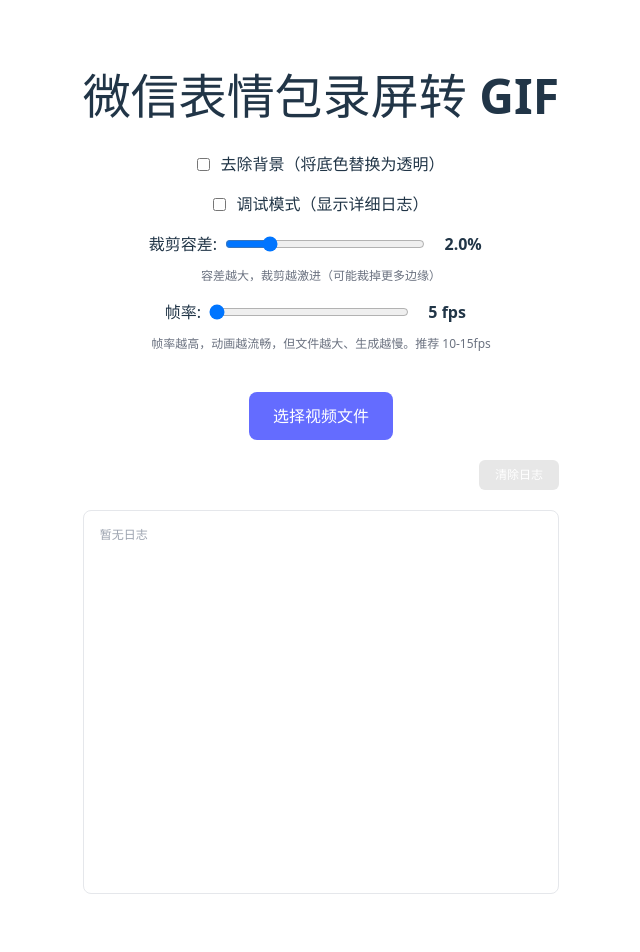
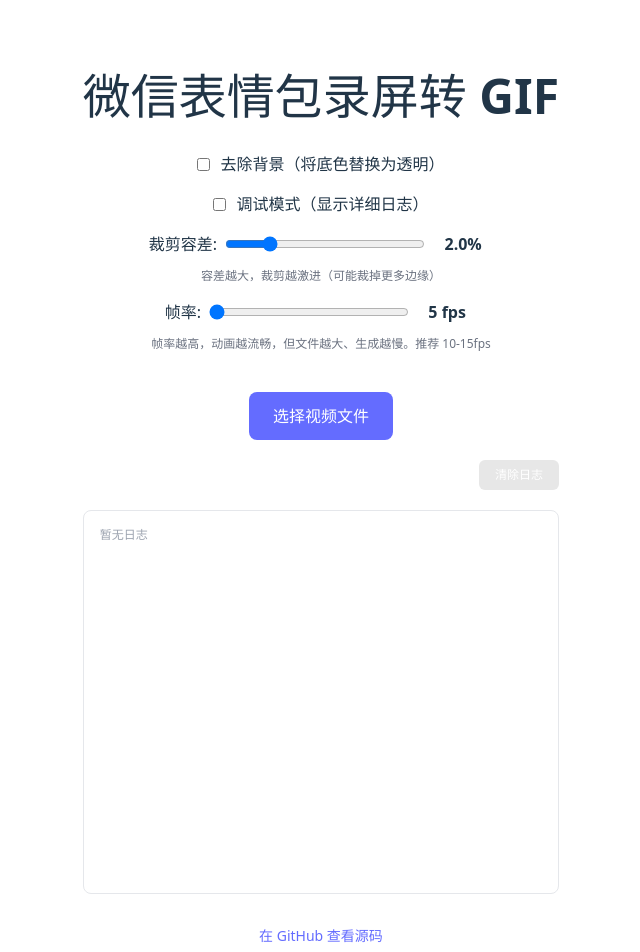
Before and after one commit to lyh543/wechat-sticker-screenrecord-to-gif, a React (Vite) app: page / in a window 1280 px wide. Shown: the top 952 px of the page, without its empty margins (319-959 px from the left). Built offline with nearby package versions, Linux system fonts and the light colour scheme.

Commit message:
feat: add link to view source code on GitHub

```diff
--- a/src/App.tsx
+++ b/src/App.tsx
@@ -172,6 +172,17 @@
       </div>
 
       <LogViewer logs={logs} />
+
+      <div className="mt-8 text-sm text-gray-500 flex justify-center">
+        <a
+          href="https://github.com/lyh543/wechat-sticker-screenrecord-to-gif"
+          target="_blank"
+          rel="noreferrer"
+          className="hover:underline"
+        >
+          在 GitHub 查看源码
+        </a>
+      </div>
     </div>
   )
 }
```
